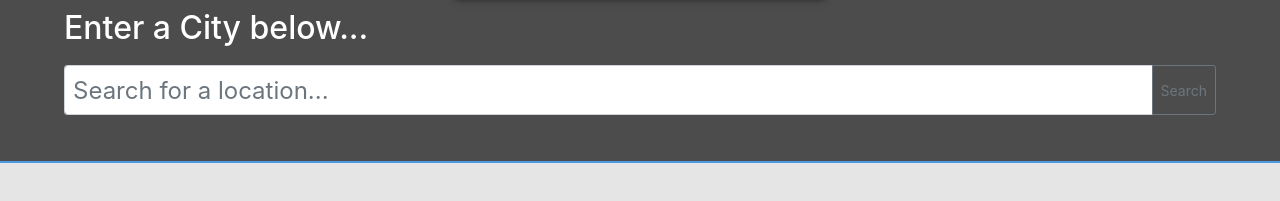
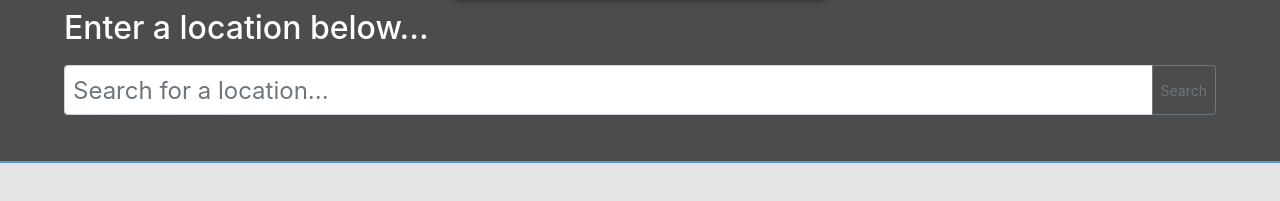
Before and after one commit to 99ron/Milestone2FSD, a plain HTML site: page index.html in a window 1280 px wide. Shown: the part 163-364 px from the top of the page. Drawn offline with nearby package versions, Linux system fonts and the light colour scheme; some packages are replaced by stand-ins of ours; files whose address does not match are found by name.

Commit message:
changed header above search box

```diff
--- a/index.html
+++ b/index.html
@@ -29,7 +29,7 @@
             <div class="row">
                 <div id="IBID" class="col-xs-12 col-sm-12 col-md-12 col-lg-12">
                     <div class="input-header">
-                        <h2>Enter a City below...</h2>
+                        <h2>Enter a location below...</h2>
                     </div>
                     <div id="inputBox" class="input-group input-group-sm mb-3">
                         <input id="locationSearch" type="text" class="form-control" placeholder="Search for a location..." aria-describedby="inputBox" required>
```
